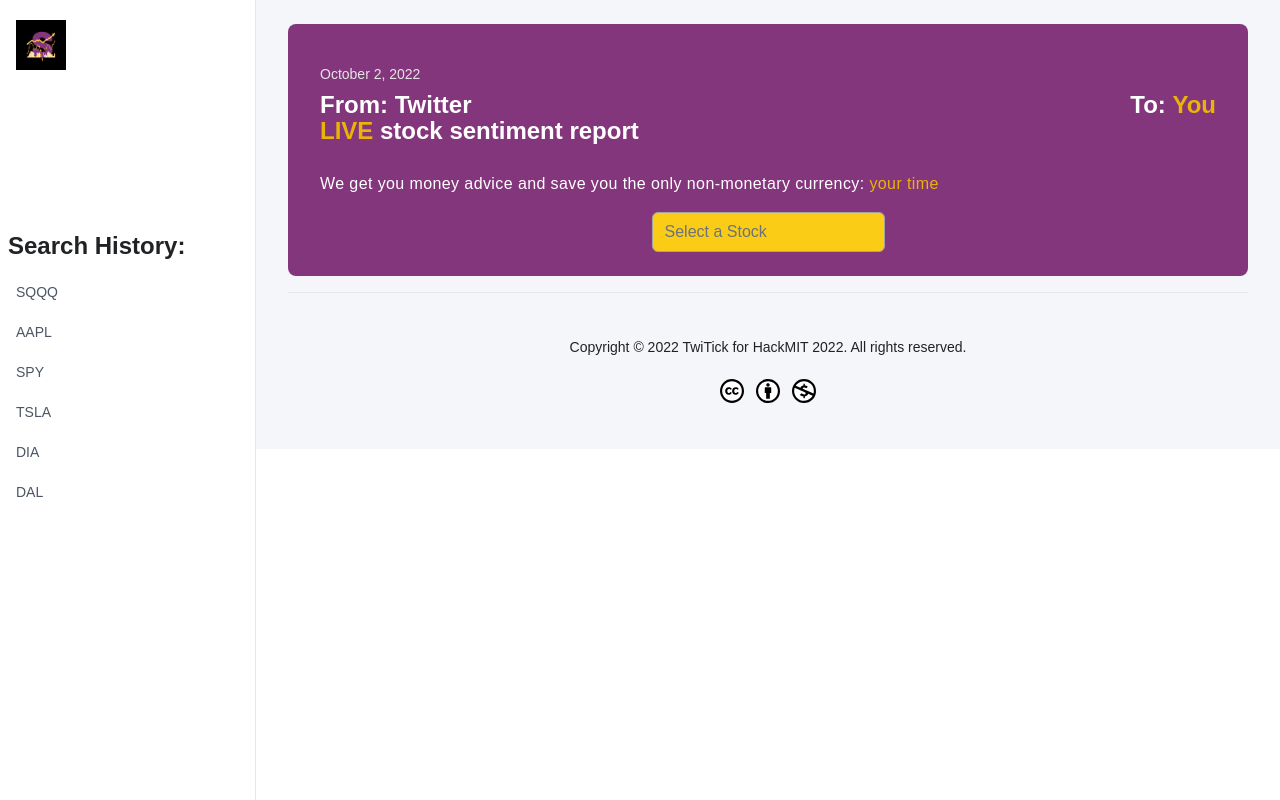
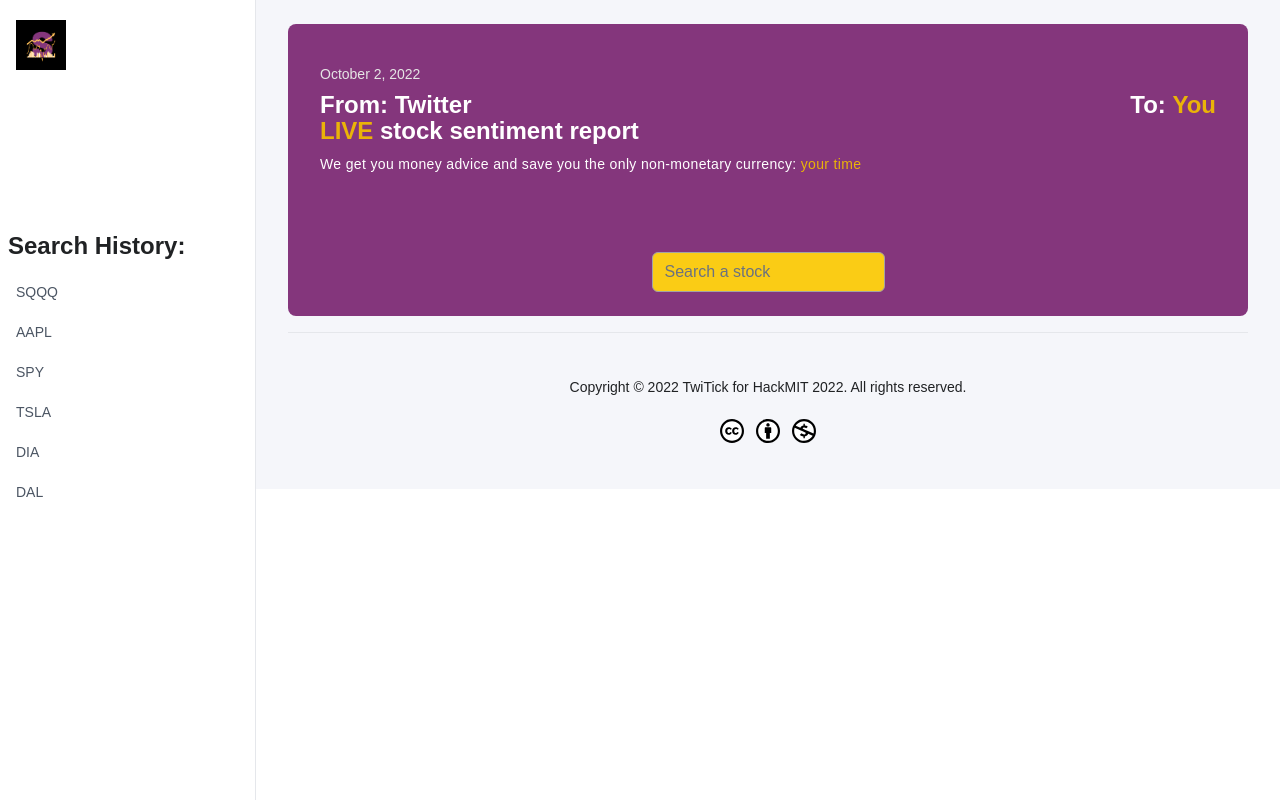
Before and after one commit to stepbrobd/sentik, a Next.js app in the folder frontend/: page / in a window 1280 px wide. Built offline with nearby package versions, Linux system fonts and the light colour scheme.

Commit message:
Style polishing: header

```diff
--- a/frontend/src/components/content.tsx
+++ b/frontend/src/components/content.tsx
@@ -184,20 +184,20 @@ const Content = ({ children }: Props) => {
               <span> <b className="text-yellow-500">LIVE</b> stock sentiment report</span>
               </h2>
 
-              <p className="font-light tracking-wide mt-10 mb-5 leading-4 text-white">
+              <p className="font-light text-sm tracking-wide mt-5 mb-5 leading-4 text-white">
                 <span>We get you </span>
                 <span>money advice</span>
                 <span> and save you the only non-monetary currency: </span>
                 <span className="text-yellow-500"> your time</span>
               </p>
-                  <div className="flex flex-row justify-center -mb-6 md:grid-cols-3">
+                  <div className="mt-20 flex flex-row justify-center -mb-6 md:grid-cols-3">
                     <div className="mb-2 text-black">
                       <input
                         type="text"
                         name="ticker"
                         id="ticker"
                         className="text-black bg-yellow-400 border-color block h-10 rounded-md"
-                        placeholder="Select a Stock      "
+                        placeholder="Search a stock      "
                         value={input}
                         onChange={(e) => setInput(e.target.value)}
                         onKeyUp={(e) => {
```
